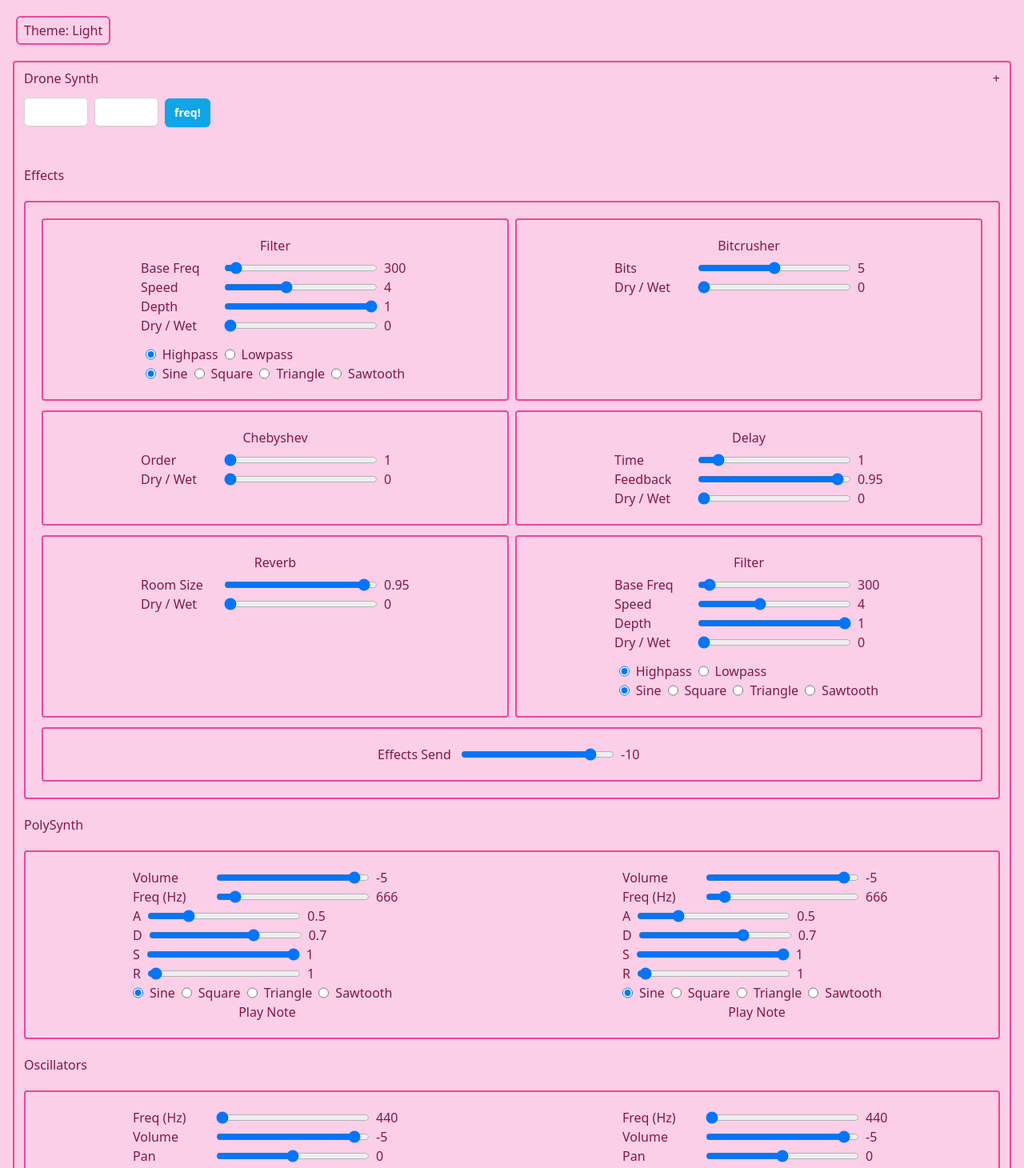
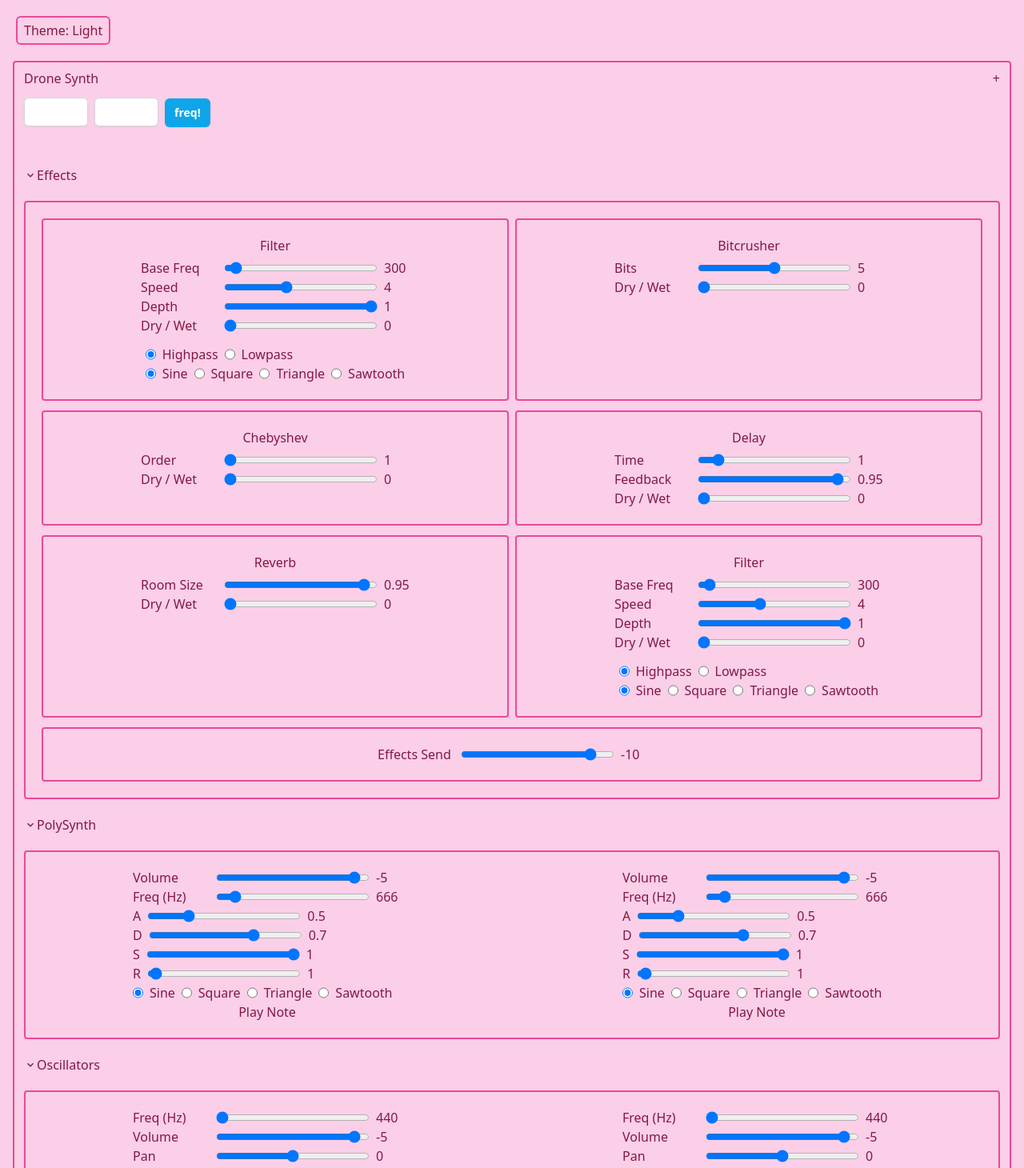
Before and after one commit to daveknapik/tone-drone, a React (Vite) app: page / in a window 1280 px wide. Shown: the top 1460 px of the page at 80% size. Built offline with nearby package versions, Linux system fonts and the light colour scheme.

Commit message:
Added show/hide functionality to the main sections:   - Effects   - Polysynths   - Oscillators
Added clsx to the project to conditionally apply classes to the sections.

```diff
--- a/package.json
+++ b/package.json
@@ -10,9 +10,11 @@
     "preview": "vite preview"
   },
   "dependencies": {
+    "clsx": "^2.1.1",
     "eslint-plugin-react": "^7.34.1",
     "react": "^18.2.0",
     "react-dom": "^18.2.0",
+    "react-icons": "^5.2.1",
     "tone": "^14.9.17",
     "usehooks-ts": "^3.1.0"
   },
--- a/src/components/DroneSynth.tsx
+++ b/src/components/DroneSynth.tsx
@@ -1,4 +1,5 @@
 import * as Tone from "tone";
+import { clsx } from "clsx";
 
 import AutoFilter from "./AutoFilter";
 import BitCrusher from "./BitCrusher";
@@ -23,6 +24,9 @@ import { OscillatorWithChannel } from "../types/OscillatorWithChannel";
 import { useState } from "react";
 import { usePolysynths } from "../hooks/usePolysynths";
 
+import { MdKeyboardArrowRight } from "react-icons/md";
+import { MdKeyboardArrowDown } from "react-icons/md";
+
 interface DroneSynthProps {
   oscillatorCount?: number;
 }
@@ -31,6 +35,9 @@ function DroneSynth({ oscillatorCount = 6 }: DroneSynthProps) {
   const [minFreq, setMinFreq] = useState(440);
   const [maxFreq, setMaxFreq] = useState(454);
   const [playKeys] = useState<string[]>(["q", "w", "a", "s", "z", "x"]);
+  const [expandAudioEffects, setExpandAudioEffects] = useState(true);
+  const [expandPolysynths, setExpandPolysynths] = useState(true);
+  const [expandOscillators, setExpandOscillators] = useState(true);
 
   const beforeFilter = useAutoFilter();
   const bitCrusher = useBitCrusher();
@@ -98,6 +105,18 @@ function DroneSynth({ oscillatorCount = 6 }: DroneSynthProps) {
     }
   };
 
+  const toggleExpandAudioEffects = (): void => {
+    setExpandAudioEffects((prev) => !prev);
+  };
+
+  const toggleExpandPolysynths = (): void => {
+    setExpandPolysynths((prev) => !prev);
+  };
+
+  const toggleExpandOscillators = (): void => {
+    setExpandOscillators((prev) => !prev);
+  };
+
   return (
     <div className="dark:text-sky-300">
       <div className="border-2 rounded border-pink-500 dark:border-sky-300 pt-2 px-3">
@@ -112,8 +131,23 @@ function DroneSynth({ oscillatorCount = 6 }: DroneSynthProps) {
           />
         </div>
 
-        <div className="col-span-full justify-self-start mt-5">Effects</div>
-        <div className="grid grid-cols-1 gap-x-2 gap-y-3 md:grid-cols-2 my-5 border-2 rounded border-pink-500 dark:border-sky-300 p-5">
+        <div
+          className="flex items-center align-items-center mt-5"
+          onClick={toggleExpandAudioEffects}
+        >
+          {expandAudioEffects ? (
+            <MdKeyboardArrowDown />
+          ) : (
+            <MdKeyboardArrowRight />
+          )}
+          Effects
+        </div>
+        <div
+          className={clsx(
+            "grid grid-cols-1 gap-x-2 gap-y-3 md:grid-cols-2 my-5 border-2 rounded border-pink-500 dark:border-sky-300 p-5",
+            !expandAudioEffects && "hidden"
+          )}
+        >
           <AutoFilter filter={beforeFilter} />
           <BitCrusher bitCrusher={bitCrusher} />
           <Chebyshev chebyshev={chebyshev} />
@@ -123,15 +157,45 @@ function DroneSynth({ oscillatorCount = 6 }: DroneSynthProps) {
           <EffectsBusSendControl bus={mainAudioEffectsBus} />
         </div>
 
-        <div className="col-span-full justify-self-start">PolySynth</div>
-        <div className="grid grid-cols-1 md:grid-cols-2 gap-12 my-5 place-items-center border-2 rounded border-pink-500 dark:border-sky-300 p-5">
+        <div
+          className="flex items-center align-items-center mt-5"
+          onClick={toggleExpandPolysynths}
+        >
+          {expandPolysynths ? (
+            <MdKeyboardArrowDown />
+          ) : (
+            <MdKeyboardArrowRight />
+          )}
+          PolySynth
+        </div>
+        <div
+          className={clsx(
+            "grid grid-cols-1 md:grid-cols-2 gap-12 my-5 place-items-center border-2 rounded border-pink-500 dark:border-sky-300 p-5",
+            !expandPolysynths && "hidden"
+          )}
+        >
           {polysynths.map((polysynth, i) => (
             <PolySynth key={i} polySynth={polysynth} />
           ))}
         </div>
 
-        <div className="col-span-full justify-self-start">Oscillators</div>
-        <div className="grid grid-cols-1 md:grid-cols-2 gap-12 my-5 place-items-center border-2 rounded border-pink-500 dark:border-sky-300 p-5">
+        <div
+          className="flex items-center align-items-center my-5"
+          onClick={toggleExpandOscillators}
+        >
+          {expandOscillators ? (
+            <MdKeyboardArrowDown />
+          ) : (
+            <MdKeyboardArrowRight />
+          )}
+          Oscillators
+        </div>
+        <div
+          className={clsx(
+            "grid grid-cols-1 md:grid-cols-2 gap-12 my-5 place-items-center border-2 rounded border-pink-500 dark:border-sky-300 p-5",
+            !expandOscillators && "hidden"
+          )}
+        >
           {oscillators.map((oscillator, i) => (
             <Oscillator
               playPauseKey={playKeys[i]}
```
Also changed, not shown: 1 other file (tests, documents, lock files or other folders).
